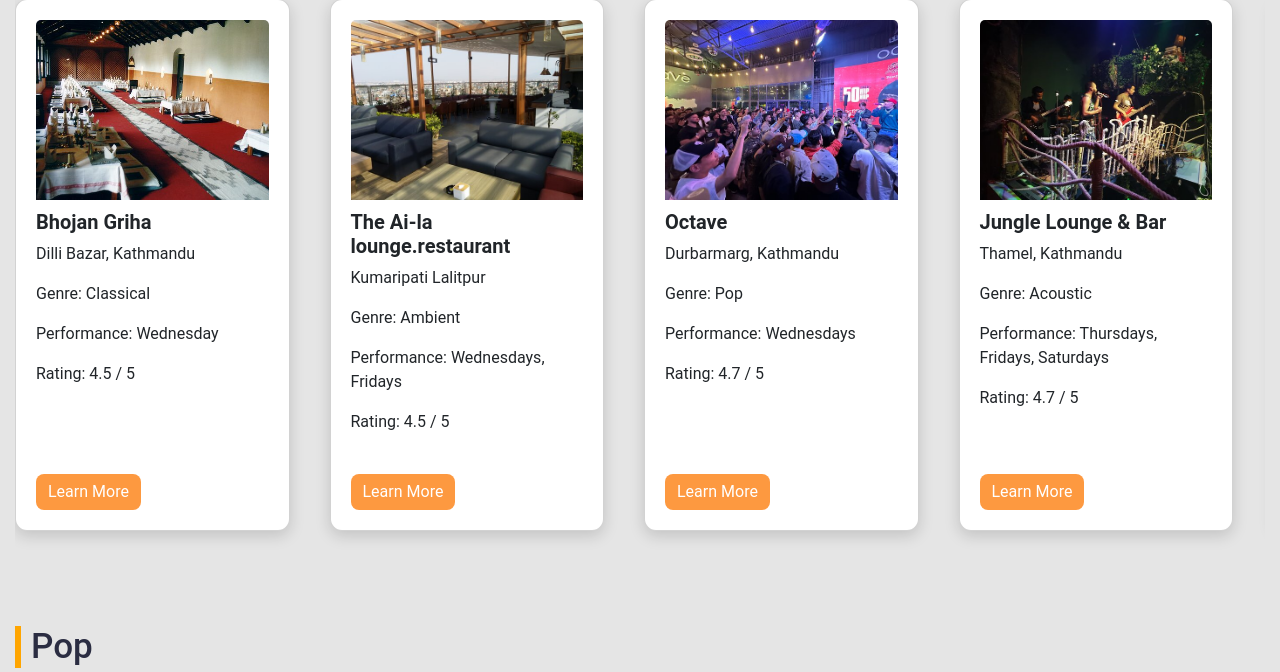
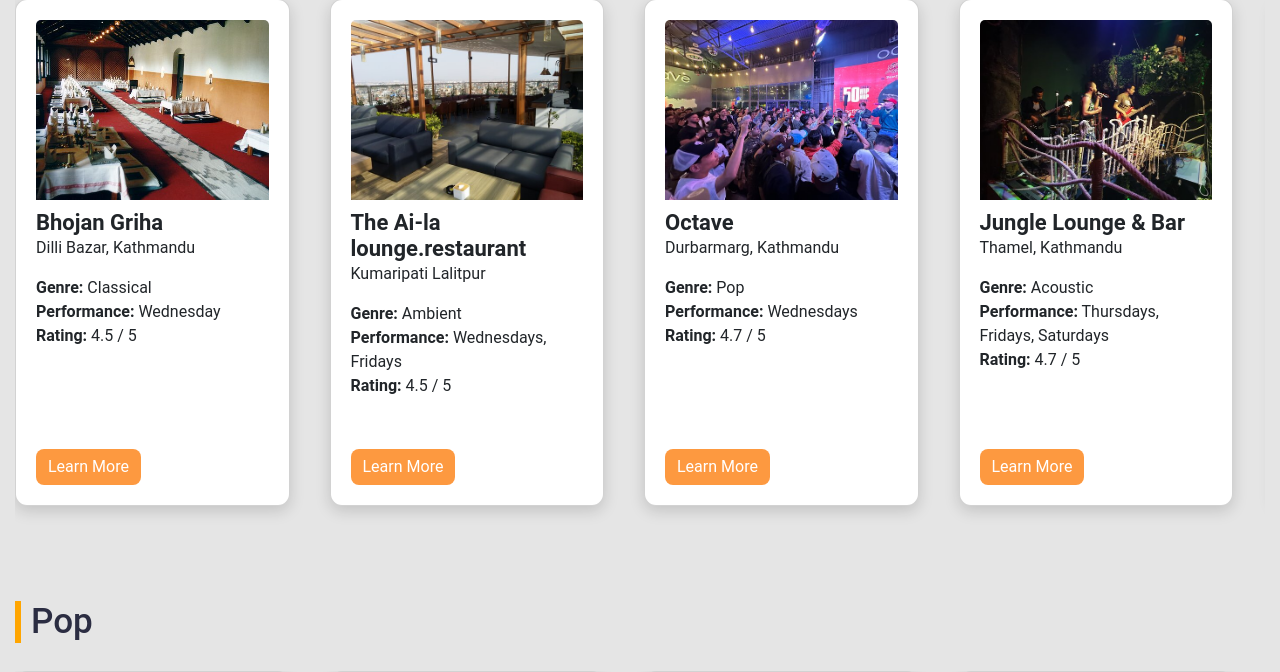
Before and after one commit to Tricch/LMRR, a Django app: page /dashboard in a window 1280 px wide. Shown: the part 263-935 px from the top of the page. Run offline with Django 5.2, Linux system fonts and the light colour scheme; a user stored in the database is signed in; data comes from the database, SQL or seed files in the repository.

Commit message:
eleventh commit

```diff
--- a/static/css/style.css
+++ b/static/css/style.css
@@ -243,11 +243,21 @@
 
 .card .card-title {
   font-weight: 600;
-  font-size: 20px;
+  font-size: 22px;
+  margin-bottom: 0;
 }
 
 .card .card-content {
   max-width: 85%;
+}
+
+.rest-info{
+  line-height: 15px;
+  margin-top: 35px;
+}
+
+.rest-info span{
+  font-weight: 600;
 }
 
 .card .card-link-wrapper {
--- a/templates/dashboard.html
+++ b/templates/dashboard.html
@@ -25,6 +25,12 @@
     font-size: 35px;
     margin: 70px 0 28px;
 }
+.card-content span{
+    font-weight: bold;
+}
+.info p{
+    margin: 0;
+}
 .form-control{
     border: 2px solid black;
     color: black !important;
@@ -51,9 +57,11 @@
                     <h3 class="card-title">{{restu.rest_name}}</h3>
                     <div class="card-content">
                         <p>{{restu.location}}</p>
+                        <div class="info">
                             <p><span>Genre:</span> {{restu.genre}}</p>
-                        <p>Performance: {{restu.day}}</p>
-                        <p>Rating: {{restu.ratings}} / 5</p>
+                            <p><span>Performance:</span> {{restu.day}}</p>
+                            <p><span>Rating:</span> {{restu.ratings}} / 5</p>
+                        </div>
                     </div>
                 </div>
                 <div class="card-link-wrapper">
@@ -76,8 +84,10 @@
                     <h3 class="card-title">{{pop.rest_name}}</h3>
                     <div class="card-content">
                         <p>{{pop.location}}</p>
-                        <p>Performance: {{pop.day}}</p>
-                        <p>Rating: {{pop.ratings}} / 5</p>
+                        <div class="info">
+                            <p><span>Performance</span> {{pop.day}}</p>
+                            <p><span>Rating:</span> {{pop.ratings}} / 5</p>
+                        </div>
                     </div>
                 </div>
                 <div class="card-link-wrapper">
@@ -100,8 +110,10 @@
                     <h3 class="card-title">{{instru.rest_name}}</h3>
                     <div class="card-content">
                         <p>{{instru.location}}</p>
-                        <p>Performance: {{instru.day}}</p>
-                        <p>Rating: {{instru.ratings}} / 5</p>
+                        <div class="info">
+                            <p><span>Performance</span> {{instru.day}}</p>
+                            <p><span>Rating:</span> {{instru.ratings}} / 5</p>
+                        </div>
                     </div>
                 </div>
                 <div class="card-link-wrapper">
```
Also changed, not shown: templates/restaurant.html (+7 -10 lines). Lines whose indentation alone changed are shown as unchanged.
